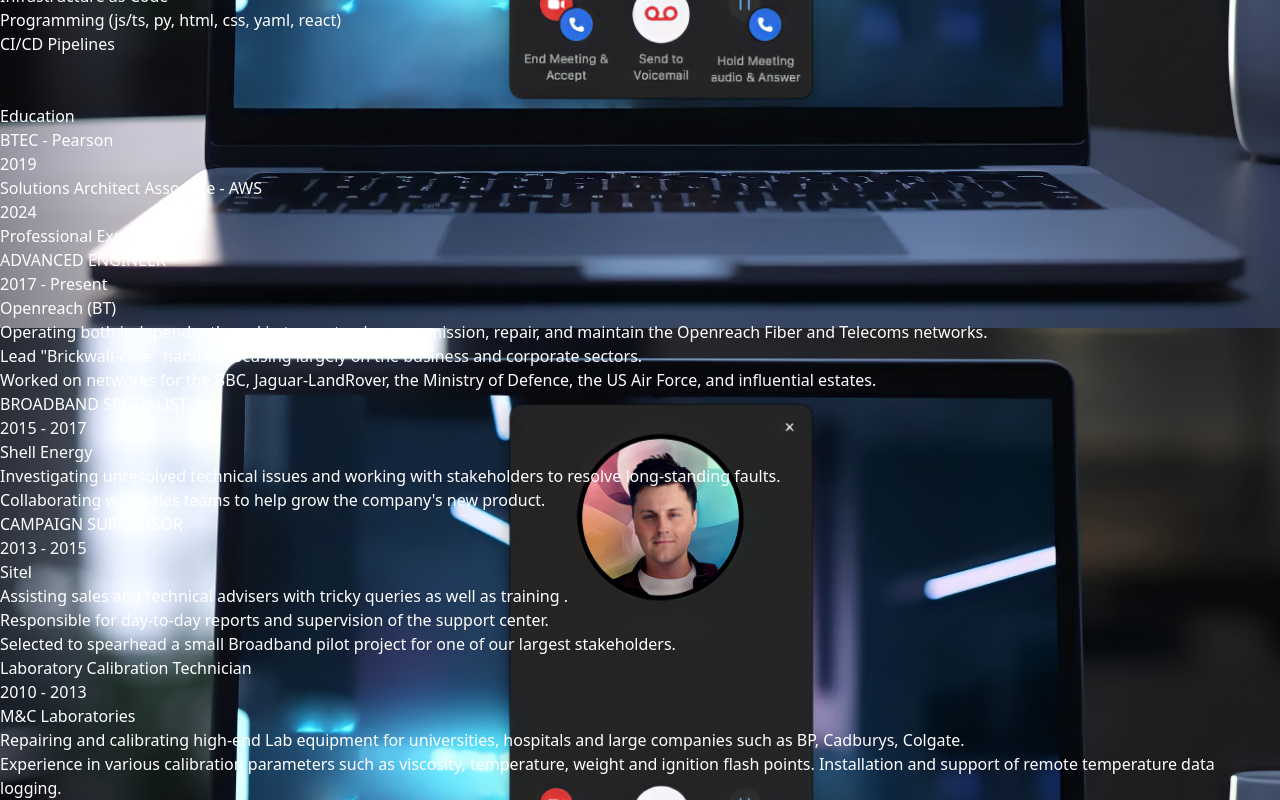
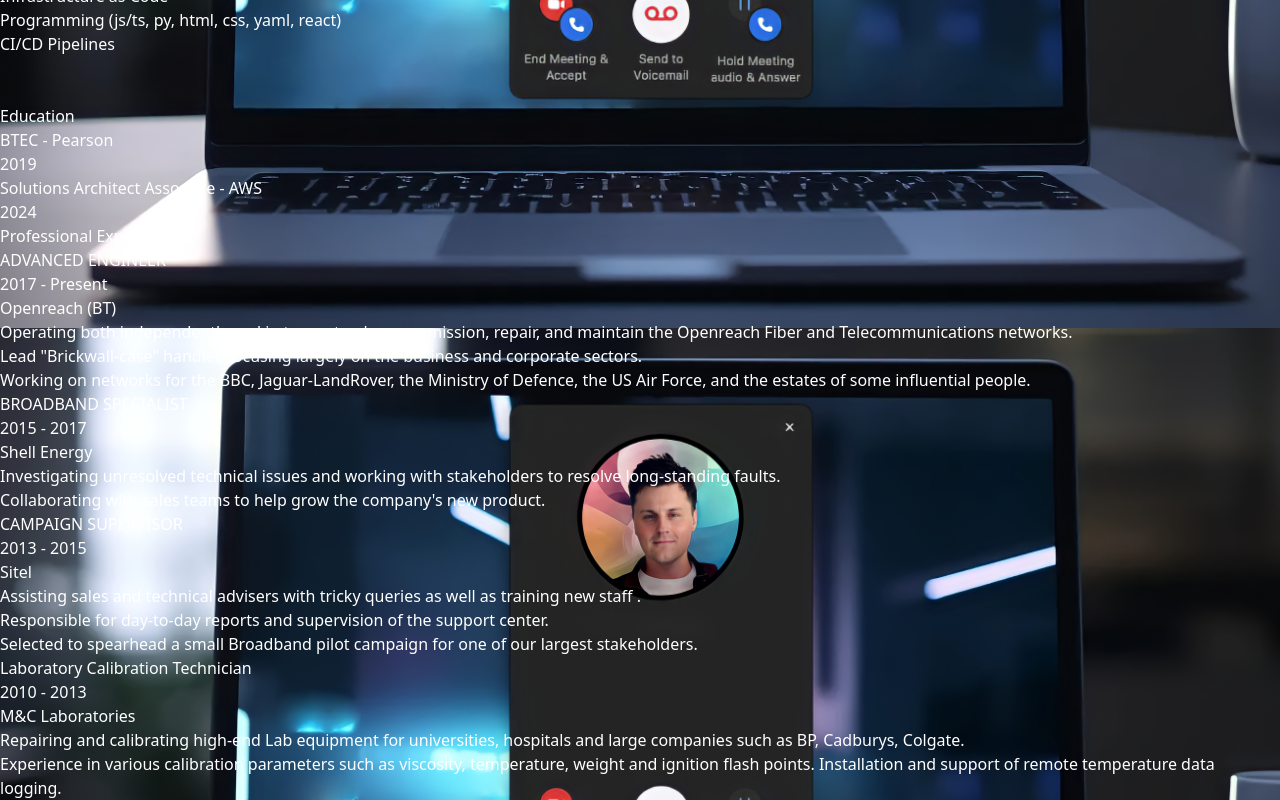
Before and after one commit to JDTweddle/Portfolio-Website, a React (Vite) app: page /cv in a window 1280 px wide. Shown: the part 472-1272 px from the top of the page. Built offline with nearby package versions, Linux system fonts and the light colour scheme.

Commit message:
Updating text in cv page

```diff
--- a/src/Components/CV/CV.tsx
+++ b/src/Components/CV/CV.tsx
@@ -53,9 +53,9 @@
             <p className="italic">2017 - Present</p>
             <p className="mb-2">Openreach (BT)</p>
             <ul className="list-disc list-outside">
-              <li>Operating both independently and in teams to plan, commission, repair, and maintain the Openreach Fiber and Telecoms networks.</li>
+              <li>Operating both independently and in teams to plan, commission, repair, and maintain the Openreach Fiber and Telecommunications networks.</li>
               <li>Lead "Brickwall-case" handler, focusing largely on the business and corporate sectors.</li>
-              <li>Worked on networks for the BBC, Jaguar-LandRover, the Ministry of Defence, the US Air Force, and influential estates.</li>
+              <li>Working on networks for the BBC, Jaguar-LandRover, the Ministry of Defence, the US Air Force, and the estates of some influential people.</li>
             </ul>
           </div>
           <div className="mb-4">
@@ -72,9 +72,9 @@
             <p className="italic">2013 - 2015</p>
             <p className="mb-2">Sitel</p>
             <ul className="list-disc list-outside">
-              <li>Assisting sales and technical advisers with tricky queries as well as training .</li>
+              <li>Assisting sales and technical advisers with tricky queries as well as training new staff .</li>
               <li>Responsible for day-to-day reports and supervision of the support center.</li>
-              <li>Selected to spearhead a small Broadband pilot project for one of our largest stakeholders.</li>
+              <li>Selected to spearhead a small Broadband pilot campaign for one of our largest stakeholders.</li>
             </ul>
           </div>
           <div className="mb-4">
```
